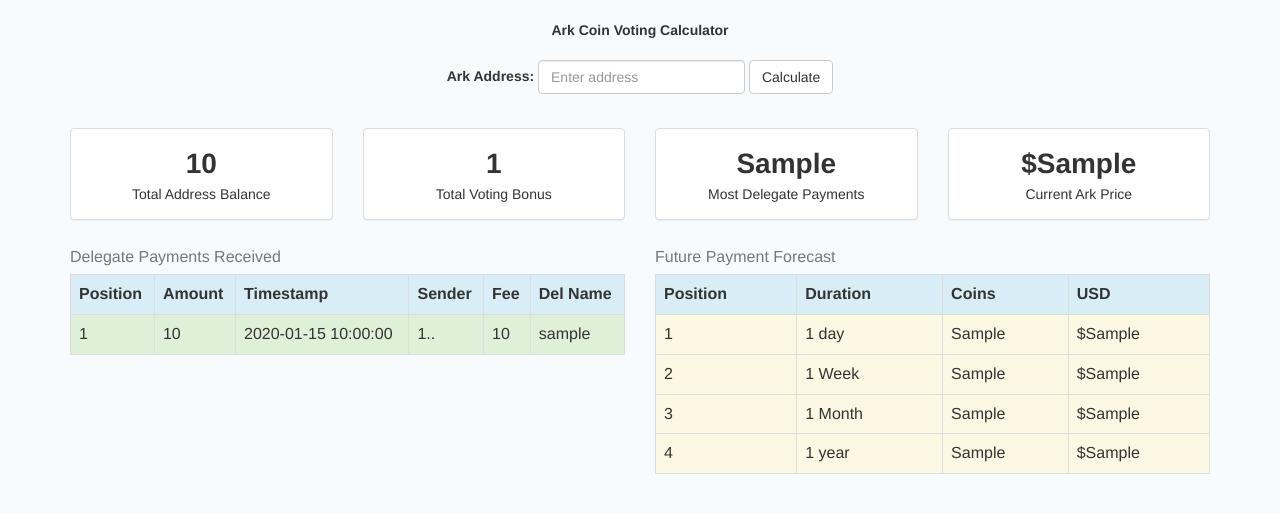
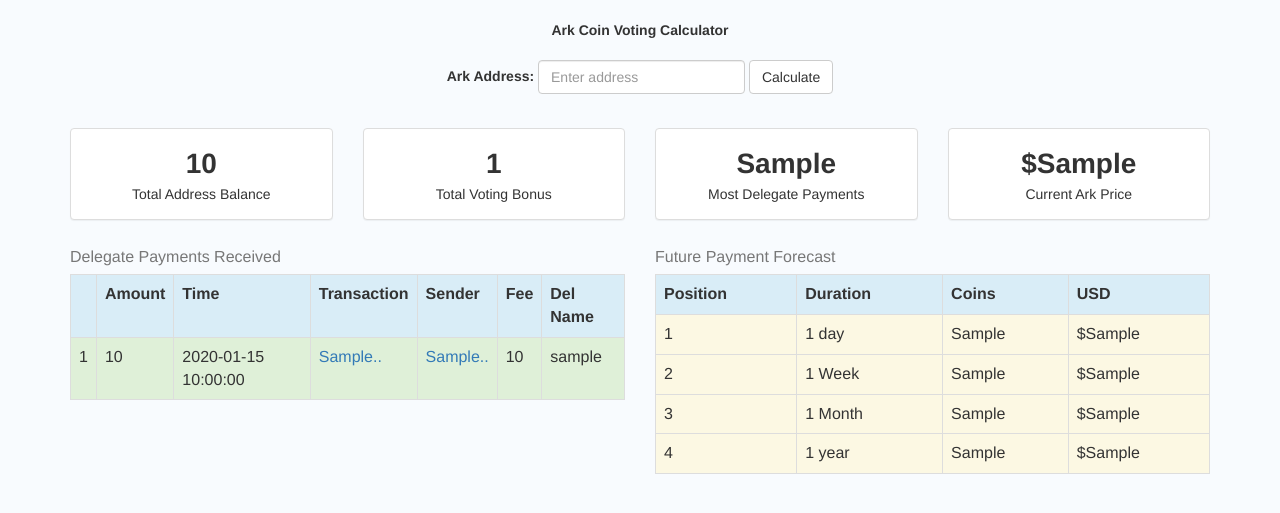
Before and after one commit to illogicalextend/arkcalculator, a Flask app: template app/templates/index.html in a window 1280 px wide. Shown: the top 513 px of the page. Run offline with Flask 2, Linux system fonts and the light colour scheme; the template is opened without the code that fills it: most values are stand-ins (such as "Sample title", 1, 10 or a date in 2020); parts of the project's set-up code (start-up, migrations or seed data) failed here and were passed over; some libraries are stand-ins or nearby versions.

Commit message:
Hyperlink to tx + sender

```diff
--- a/app/calculate.py
+++ b/app/calculate.py
@@ -25,11 +25,12 @@
     for transaction in history:
         for delegate in delegates_list:
             if transaction["senderId"] == delegate['address']:
-                transaction["senderId"] == str(transaction["senderId"])
-                transaction["senderId"] = transaction["senderId"][0:8]
+                transaction["senderId"] = str(transaction["senderId"])
+                transaction["senderId_truncate"] = transaction["senderId"][0:8]
                 transaction["amount"] = float(Decimal(transaction["amount"]) / 100000000)
                 transaction["fee"] = float(Decimal(transaction["fee"]) / 100000000)
                 transaction["del_username"] = delegate['username']
+                transaction["id_truncate"] = transaction["id"][0:8]
                 total_received = total_received + transaction["amount"]
                 del_payments.append(transaction)
                 break
--- a/app/templates/index.html
+++ b/app/templates/index.html
@@ -74,9 +74,10 @@
         <table class="table table-bordered">
           <caption>Delegate Payments Received</caption>
           <tr class="info">
-            <th><div class="smallText">Position</div></th>
+            <th><div class="smallText"></div></th>
             <th><div class="smallText">Amount</div></th>
-            <th><div class="smallText">Timestamp</div></th>
+            <th><div class="smallText">Time</div></th>
+            <th><div class="smallText">Transaction</div></th>
             <th><div class="smallText">Sender</div></th>
             <th><div class="smallText">Fee</div></th>
             <th><div class="smallText">Del Name</div></th>
@@ -86,7 +87,8 @@
                 <td><div class="smallText">{{ loop.index }}</div></td>
                 <td><div class="smallText">{{ payment['amount'] }}</div></td>
                 <td><div class="smallText">{{ payment['timestamp'] }}</div></td>
-                <td><div class="smallText">{{ payment['senderId'] }}.. </div></td>
+                <td><div class="smallText"><a href="http://explorer.ark.io/tx/{{ payment['id'] }}">{{ payment['id_truncate'] }}..</a></div></td>
+                <td><div class="smallText"><a href="http://explorer.ark.io/address/{{ payment['senderId'] }}">{{ payment['senderId_truncate'] }}..</a></div></td>
                 <td><div class="smallText">{{ payment['fee'] }} </div></td>
                 <td><div class="smallText">{{ payment['del_username'] }} </div></td>
               </tr>
```
